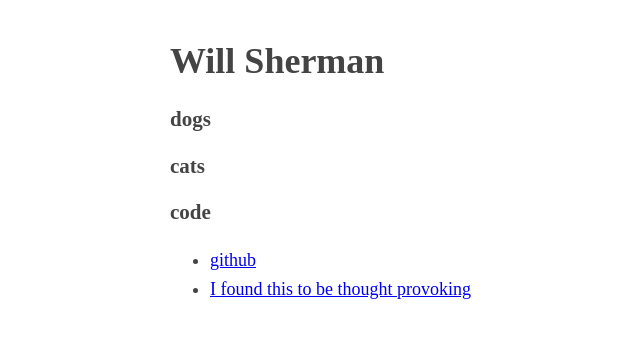
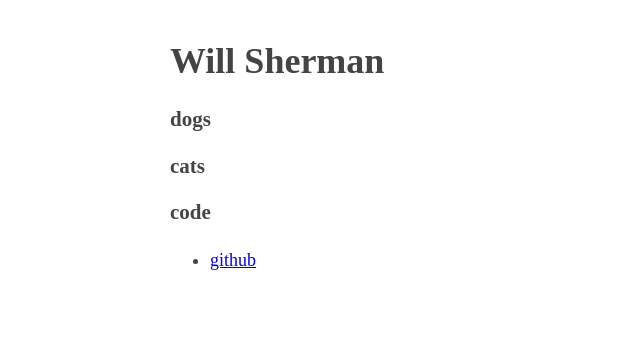
Before and after one commit to wills692/wills692.github.io, a plain HTML site: page index.html in a window 1280 px wide. Shown: the whole page, without its empty margins (145-785 px from the left). Drawn offline with Linux system fonts and the light colour scheme.

Commit message:
remove link
what it says on the tin

```diff
--- a/index.html
+++ b/index.html
@@ -30,9 +30,6 @@
         <li>
             <a href="https://github.com/wills692">github</a>
         </li>
-        <li>
-            <a href="https://thenumb.at/Functions-are-Vectors">I found this to be thought provoking</a>
-        </li>
     </ul>
 </body>
 </html>
```
